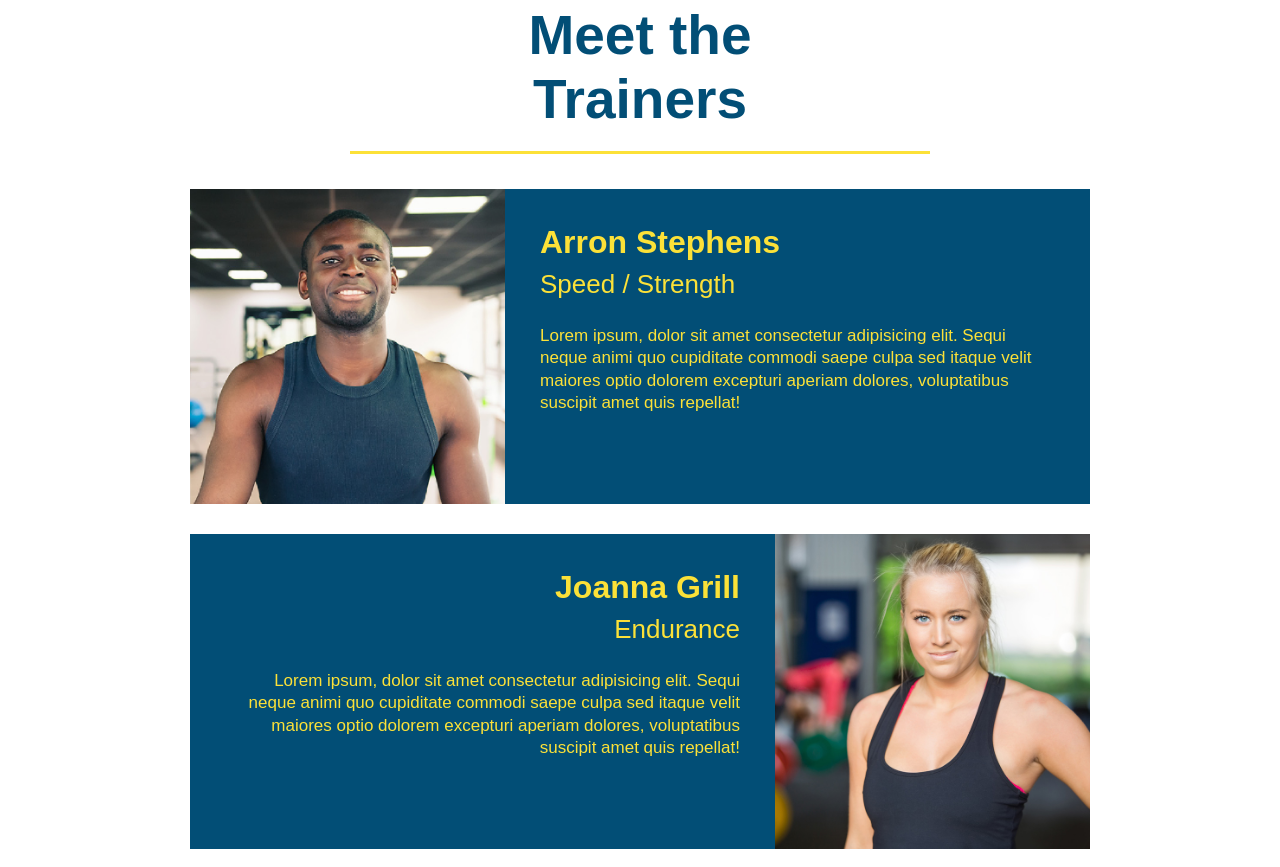
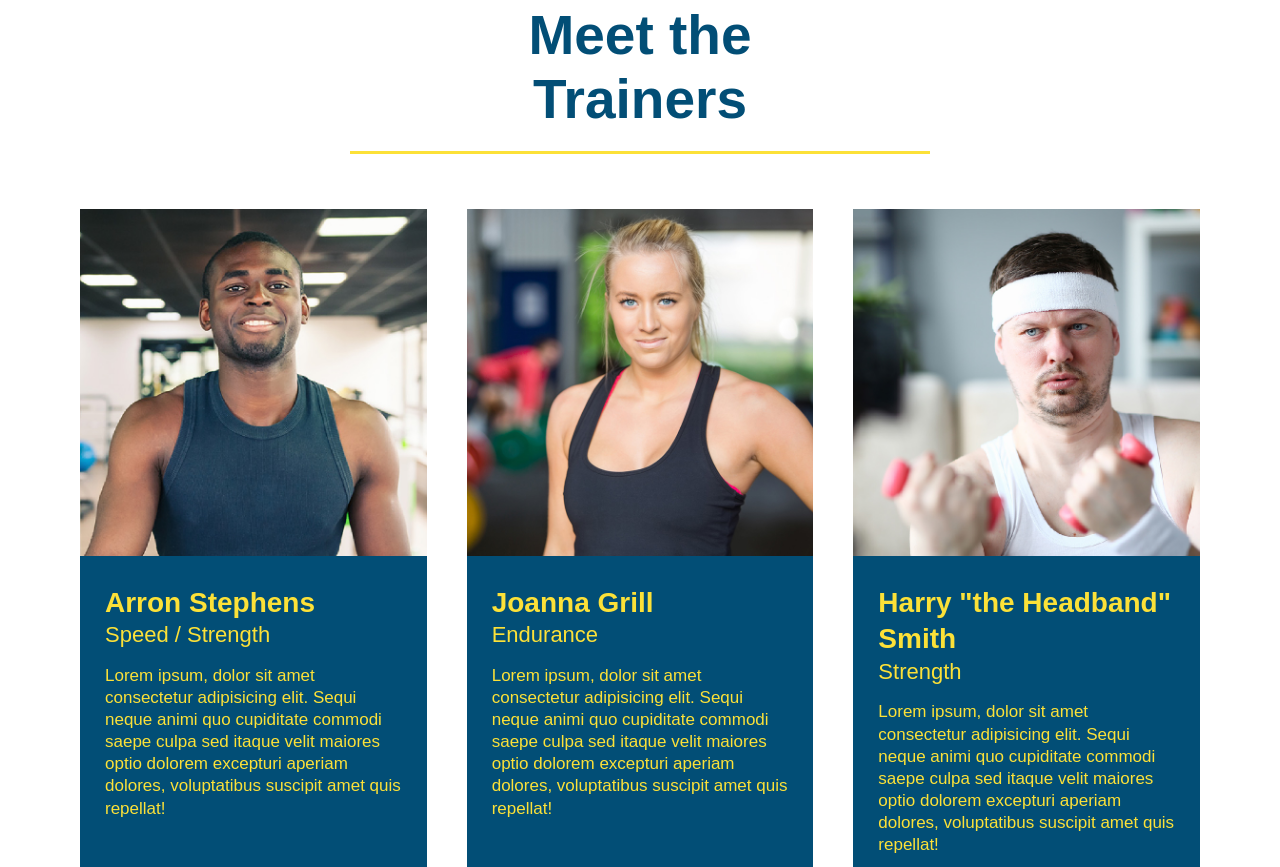
Before and after one commit to Trbergh123/run-buddy, a plain HTML site: page index.html in a window 1280 px wide. Shown: the part 2313-3180 px from the top of the page. Drawn offline with Linux system fonts and the light colour scheme.

Commit message:
add flexbox to the trainers

```diff
--- a/assets/css/style.css
+++ b/assets/css/style.css
@@ -183,25 +183,27 @@ section {
 }
 
 .trainers {
+    width: 100%;
+    margin: 0 auto;
+    display:flex;
+    flex-wrap: wrap;
+    justify-content: space-around;
 
 }
 .trainer  {
-    width: 900px;
-    margin: 0 auto 30px auto ;
+    margin: 20px;
     background: #024e76;
     color: #fce138;
-    overflow: auto;
+    flex: 1;
 }
 .trainer img {
-    width: 35%;
-    float: left;
+    width: 100%;
     overflow: auto;
 }
 .trainer-bio {
-    padding: 35px;
-    float: left;
-    width: 65%;
+    padding: 25px;
     overflow: auto;
+    line-height: 1.3;
 }
 .text-left {
     text-align: left;
@@ -210,17 +212,16 @@ section {
     text-align: right;
 }
 .trainer-bio h3 {
-    font-size: 32px;
-    margin-bottom:  8px;
+    font-size: 28px;
 }
 .trainer-bio h4 {
     font-weight: lighter;
-    font-size: 26px;
-    margin-bottom: 25px;
+    font-size: 22px;
+    margin-bottom: 15px;
 }
 .trainer-bio p {
     font-size: 17px;
-    line-height: 1.3;
+
 }
 .contact {
     background-color: #024e76;
--- a/index.html
+++ b/index.html
@@ -140,15 +140,16 @@
           </div>
       </section>
       <!-- "meet trainers" section -->
-      <section id="your-trainers" class="trainers">
+      <section id="your-trainers" >
         <div class="flex-row">
           <h2 class="section-title primary-border">Meet the Trainers</h2>
         </div>
+        <div class="trainers">
         <article class="trainer">
             <img src="./assets/images/trainer-1.jpg" alt="Arron Stephens in his workout clothes, ready to pump iron" />
-            <div class="trainer-bio text-left">
-                <h3>Arron Stephens</h3>
-                <h4>Speed / Strength</h4>
+            <div class="trainer-bio">
+                <h3 class="trainer-name">Arron Stephens</h3>
+                <h4 class="trainer-role">Speed / Strength</h4>
                 <p>
                     Lorem ipsum, dolor sit amet consectetur adipisicing elit. Sequi neque animi quo cupiditate commodi saepe culpa sed
       itaque velit maiores optio dolorem excepturi aperiam dolores, voluptatibus suscipit amet quis repellat!
@@ -156,26 +157,28 @@
             </div>
         </article>
         <article class="trainer">
-            <div class="trainer-bio text-right">
-                <h3>Joanna Grill</h3>
-                <h4>Endurance</h4>
+            <img src="./assets/images/trainer-2.jpg" alt="Joanna Gill cooling off after a workout"/>
+            <div class="trainer-bio">
+                <h3 class="trainer-name">Joanna Grill</h3>
+                <h4 class="trainer-role">Endurance</h4>
                 <p>Lorem ipsum, dolor sit amet consectetur adipisicing elit. Sequi neque animi quo cupiditate commodi saepe culpa sed
                     itaque velit maiores optio dolorem excepturi aperiam dolores, voluptatibus suscipit amet quis repellat!
                 </p>
             </div>
-            <img src="./assets/images/trainer-2.jpg" alt="Joanna Gill cooling off after a workout"/>
+
         </article>
         <article class="trainer">
             <img src="./assets/images/trainer-3.jpg" alt="Harry Smith wearing a headband and lifting comically small pink weights" />
-            <div class="trainer-bio text-left">
-                <h3>Harry "the Headband" Smith</h3>
-                <h4>Strength</h4>
+            <div class="trainer-bio">
+                <h3 class="trainer-name">Harry "the Headband" Smith</h3>
+                <h4 class="trainer-role">Strength</h4>
                 <p>
                     Lorem ipsum, dolor sit amet consectetur adipisicing elit. Sequi neque animi quo cupiditate commodi saepe culpa sed
       itaque velit maiores optio dolorem excepturi aperiam dolores, voluptatibus suscipit amet quis repellat!
                 </p>
             </div>
             </article>
+        </div>
       </section>
       <!-- "reach out" section-->
       <section id="reach-out" class="contact">
```
